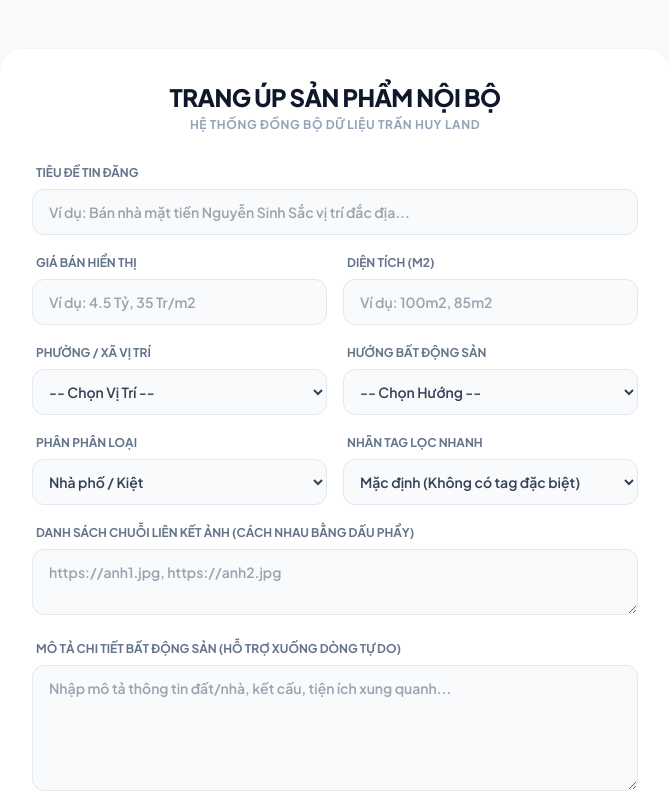
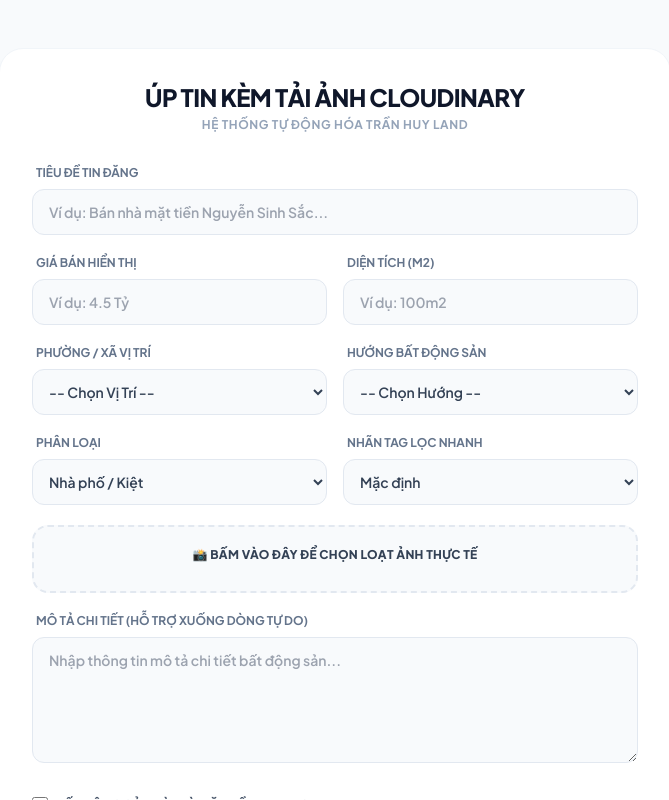
Before and after one commit to tranhuyland/tranhuylanddanang, a Next.js app: page /dang-tin in a window 1280 px wide. Shown: the top 800 px of the page, without its empty margins (305-974 px from the left). Built offline with nearby package versions, Linux system fonts and the light colour scheme.

Commit message:
Update page.tsx

```diff
--- a/src/app/dang-tin/page.tsx
+++ b/src/app/dang-tin/page.tsx
@@ -1,9 +1,11 @@
+'use html';
 'use client';
-import React, { useState } from 'react';
-import { FormEvent } from 'react';
+import React, { useState, ChangeEvent, FormEvent } from 'react';
 
-// 🚨 THAO TÁC BẮT BUỘC: Anh điền link Web App chuẩn (/exec) lấy từ Apps Script của Google Sheet vào đây
+// 🚨 CẤU HÌNH THÔNG SỐ: Anh điền chính xác các thông số của anh vào đây
 const GOOGLE_WEBAPP_URL = 'LINK_WEB_APP_EXEC_CỦA_ANH_VÀO_ĐÂY';
+const CLOUDINARY_CLOUD_NAME = 'TÊN_CLOUD_NAME_CỦA_ANH';
+const CLOUDINARY_UPLOAD_PRESET = 'TÊN_UPLOAD_PRESET_UNSIGNED_CỦA_ANH';
 
 export default function DangTinPage() {
   const [formData, setFormData] = useState({
@@ -11,25 +13,84 @@ export default function DangTinPage() {
     tieude: '',
     gia: '',
     dienTich: '',
-    khuVuc: '', // Biến này dùng để lưu Phường / Xã chuẩn của anh
+    khuVuc: '',
     huong: '',
     loaiHinh: 'Nhà phố',
-    anh: '',
+    anh: '', // Chuỗi danh sách link ảnh cách nhau bằng dấu phẩy để lưu lên Google Sheet
     mota: '',
     tag: 'all',
     isMatTien: false,
     ngayDang: ''
   });
 
+  const [uploading, setUploading] = useState(false);
+  const [uploadProgress, setUploadProgress] = useState(0);
+  const [selectedImagesPreview, setSelectedImagesPreview] = useState<string[]>([]);
   const [loading, setLoading] = useState(false);
   const [message, setMessage] = useState({ type: '', content: '' });
 
+  // HÀM XỬ LÝ ÚP LOẠT ẢNH THẲNG LÊN CLOUDINARY
+  const handleImageChange = async (e: ChangeEvent<HTMLInputElement>) => {
+    const files = e.target.files;
+    if (!files || files.length === 0) return;
+
+    setUploading(true);
+    setUploadProgress(0);
+    setMessage({ type: '', content: '' });
+
+    const uploadedUrls: string[] = [];
+    const previewUrls: string[] = [];
+    const totalFiles = files.length;
+
+    try {
+      for (let i = 0; i < totalFiles; i++) {
+        const file = files[i];
+
+        // Tạo đường dẫn xem trước tạm thời trên giao diện
+        previewUrls.push(URL.createObjectURL(file));
+
+        const data = new FormData();
+        data.append('file', file);
+        data.append('upload_preset', CLOUDINARY_UPLOAD_PRESET);
+
+        // Gọi API Cloudinary tải lên trực tiếp không cần Backend
+        const res = await fetch(`https://api.cloudinary.com/v1_1/${CLOUDINARY_CLOUD_NAME}/image/upload`, {
+          method: 'POST',
+          body: data
+        });
+
+        if (res.ok) {
+          const fileData = await res.json();
+          uploadedUrls.push(fileData.secure_url); // Lấy link ảnh bảo mật https chuẩn
+        }
+
+        // Cập nhật phần trăm tiến trình tải ảnh
+        const progress = Math.round(((i + 1) / totalFiles) * 100);
+        setUploadProgress(progress);
+      }
+
+      setSelectedImagesPreview(previewUrls);
+
+      // Ghép toàn bộ link ảnh vừa úp thành chuỗi ngăn cách bởi dấu phẩy đúng cấu trúc Google Sheet của anh
+      setFormData(prev => ({ ...prev, anh: uploadedUrls.join(', ') }));
+      setMessage({ type: 'success', content: `📸 Đã tải thành công ${uploadedUrls.length} ảnh lên hệ thống Cloudinary!` });
+    } catch (error) {
+      setMessage({ type: 'error', content: '❌ Gặp lỗi khi úp ảnh lên Cloudinary. Vui lòng kiểm tra lại cấu hình preset unsigned.' });
+    } finally {
+      setUploading(false);
+    }
+  };
+
   const handleSubmit = async (e: FormEvent) => {
     e.preventDefault();
+    if (uploading) {
+      setMessage({ type: 'error', content: '⏳ Vui lòng đợi hình ảnh tải lên hoàn tất trước khi đăng tin!' });
+      return;
+    }
+
     setLoading(true);
     setMessage({ type: '', content: '' });
 
-    // Tự động cập nhật ngày đăng theo định dạng VN DD/MM/YYYY
     const today = new Date();
     const day = String(today.getDate()).padStart(2, '0');
     const month = String(today.getMonth() + 1).padStart(2, '0');
@@ -45,7 +106,6 @@ export default function DangTinPage() {
     };
 
     try {
-      // Phương thức no-cors giúp đẩy data chạy ngầm siêu tốc thẳng lên Google Sheet không lo chặn bảo mật
       await fetch(GOOGLE_WEBAPP_URL, {
         method: 'POST',
         mode: 'no-cors',
@@ -55,7 +115,7 @@ export default function DangTinPage() {
         body: JSON.stringify(payload),
       });
 
-      setMessage({ type: 'success', content: '🎉 Úp sản phẩm bất động sản lên Google Sheet thành công!' });
+      setMessage({ type: 'success', content: '🎉 Úp sản phẩm bất động sản kèm ảnh Cloudinary lên Google Sheet thành công!' });
       setFormData({
         id: '',
         tieude: '',
@@ -70,8 +130,9 @@ export default function DangTinPage() {
         isMatTien: false,
         ngayDang: ''
       });
+      setSelectedImagesPreview([]);
     } catch (error) {
-      setMessage({ type: 'error', content: '❌ Lỗi kết nối. Vui lòng kiểm tra lại hệ thống tệp Apps Script.' });
+      setMessage({ type: 'error', content: '❌ Lỗi kết nối đồng bộ. Vui lòng kiểm tra tệp Apps Script.' });
     } finally {
       setLoading(false);
     }
@@ -81,8 +142,8 @@ export default function DangTinPage() {
     <div className="min-h-screen bg-slate-50 py-12 px-4 sm:px-6 lg:px-8">
       <div className="max-w-2xl mx-auto bg-white rounded-3xl border border-slate-100 shadow-xl p-6 sm:p-8">
         <div className="text-center mb-8">
-          <h1 className="text-xl sm:text-2xl font-black text-slate-900 uppercase tracking-tight">Trang Úp Sản Phẩm Nội Bộ</h1>
-          <p className="text-xs font-bold text-slate-400 mt-1 uppercase tracking-wider">Hệ thống đồng bộ dữ liệu Trần Huy Land</p>
+          <h1 className="text-xl sm:text-2xl font-black text-slate-900 uppercase tracking-tight">Úp Tin Kèm Tải Ảnh Cloudinary</h1>
+          <p className="text-xs font-bold text-slate-400 mt-1 uppercase tracking-wider">Hệ thống tự động hóa Trần Huy Land</p>
         </div>
 
         {message.content && (
@@ -94,17 +155,17 @@ export default function DangTinPage() {
         <form onSubmit={handleSubmit} className="space-y-5">
           <div>
             <label className="block text-xs font-bold text-slate-500 uppercase mb-2 ml-1">Tiêu đề tin đăng</label>
-            <input required type="text" value={formData.tieude} onChange={(e) => setFormData({ ...formData, tieude: e.target.value })} placeholder="Ví dụ: Bán nhà mặt tiền Nguyễn Sinh Sắc vị trí đắc địa..." className="w-full bg-slate-50 border border-slate-200 rounded-xl px-4 py-3 text-sm font-semibold focus:outline-none focus:border-amber-500 text-slate-700" />
+            <input required type="text" value={formData.tieude} onChange={(e) => setFormData({ ...formData, tieude: e.target.value })} placeholder="Ví dụ: Bán nhà mặt tiền Nguyễn Sinh Sắc..." className="w-full bg-slate-50 border border-slate-200 rounded-xl px-4 py-3 text-sm font-semibold focus:outline-none focus:border-amber-500 text-slate-700" />
           </div>
 
           <div className="grid grid-cols-2 gap-4">
             <div>
               <label className="block text-xs font-bold text-slate-500 uppercase mb-2 ml-1">Giá bán hiển thị</label>
-              <input required type="text" value={formData.gia} onChange={(e) => setFormData({ ...formData, gia: e.target.value })} placeholder="Ví dụ: 4.5 Tỷ, 35 Tr/m2" className="w-full bg-slate-50 border border-slate-200 rounded-xl px-4 py-3 text-sm font-semibold focus:outline-none focus:border-amber-500 text-slate-700" />
+              <input required type="text" value={formData.gia} onChange={(e) => setFormData({ ...formData, gia: e.target.value })} placeholder="Ví dụ: 4.5 Tỷ" className="w-full bg-slate-50 border border-slate-200 rounded-xl px-4 py-3 text-sm font-semibold focus:outline-none focus:border-amber-500 text-slate-700" />
             </div>
             <div>
               <label className="block text-xs font-bold text-slate-500 uppercase mb-2 ml-1">Diện tích (m2)</label>
-              <input required type="text" value={formData.dienTich} onChange={(e) => setFormData({ ...formData, dienTich: e.target.value })} placeholder="Ví dụ: 100m2, 85m2" className="w-full bg-slate-50 border border-slate-200 rounded-xl px-4 py-3 text-sm font-semibold focus:outline-none focus:border-amber-500 text-slate-700" />
+              <input required type="text" value={formData.dienTich} onChange={(e) => setFormData({ ...formData, dienTich: e.target.value })} placeholder="Ví dụ: 100m2" className="w-full bg-slate-50 border border-slate-200 rounded-xl px-4 py-3 text-sm font-semibold focus:outline-none focus:border-amber-500 text-slate-700" />
             </div>
           </div>
 
@@ -113,8 +174,6 @@ export default function DangTinPage() {
               <label className="block text-xs font-bold text-slate-500 uppercase mb-2 ml-1">Phường / Xã vị trí</label>
               <select required value={formData.khuVuc} onChange={(e) => setFormData({ ...formData, khuVuc: e.target.value })} className="w-full bg-slate-50 border border-slate-200 rounded-xl px-3 py-3 text-sm font-semibold focus:outline-none focus:border-amber-500 text-slate-700">
                 <option value="">-- Chọn Vị Trí --</option>
-
-                {/* 16 PHƯỜNG CHUẨN CỦA ANH */}
                 <option disabled className="font-bold text-slate-400 bg-slate-100">-- Danh sách Phường --</option>
                 <option value="Hải Châu">Hải Châu</option>
                 <option value="Hòa Cường">Hòa Cường</option>
@@ -132,8 +191,6 @@ export default function DangTinPage() {
                 <option value="Bà Nà">Bà Nà</option>
                 <option value="Hòa Tiến">Hòa Tiến</option>
                 <option value="Hòa Phước">Hòa Phước</option>
-
-                {/* 3 XÃ CHUẨN CỦA ANH */}
                 <option disabled className="font-bold text-slate-400 bg-slate-100">-- Danh sách Xã --</option>
                 <option value="Hòa Bắc">Hòa Bắc</option>
                 <option value="Hòa Liên">Hòa Liên</option>
@@ -144,21 +201,15 @@ export default function DangTinPage() {
               <label className="block text-xs font-bold text-slate-500 uppercase mb-2 ml-1">Hướng bất động sản</label>
               <select required value={formData.huong} onChange={(e) => setFormData({ ...formData, huong: e.target.value })} className="w-full bg-slate-50 border border-slate-200 rounded-xl px-3 py-3 text-sm font-semibold focus:outline-none focus:border-amber-500 text-slate-700">
                 <option value="">-- Chọn Hướng --</option>
-                <option value="Đông">Đông</option>
-                <option value="Tây">Tây</option>
-                <option value="Nam">Nam</option>
-                <option value="Bắc">Bắc</option>
-                <option value="Đông Nam">Đông Nam</option>
-                <option value="Đông Bắc">Đông Bắc</option>
-                <option value="Tây Nam">Tây Nam</option>
-                <option value="Tây Bắc">Tây Bắc</option>
+                <option value="Đông">Đông</option><option value="Tây">Tây</option><option value="Nam">Nam</option><option value="Bắc">Bắc</option>
+                <option value="Đông Nam">Đông Nam</option><option value="Đông Bắc">Đông Bắc</option><option value="Tây Nam">Tây Nam</option><option value="Tây Bắc">Tây Bắc</option>
               </select>
             </div>
           </div>
 
           <div className="grid grid-cols-2 gap-4">
             <div>
-              <label className="block text-xs font-bold text-slate-500 uppercase mb-2 ml-1">Phân Phân Loại</label>
+              <label className="block text-xs font-bold text-slate-500 uppercase mb-2 ml-1">Phân Loại</label>
               <select value={formData.loaiHinh} onChange={(e) => setFormData({ ...formData, loaiHinh: e.target.value })} className="w-full bg-slate-50 border border-slate-200 rounded-xl px-3 py-3 text-sm font-semibold focus:outline-none focus:border-amber-500 text-slate-700">
                 <option value="Nhà phố">Nhà phố / Kiệt</option>
                 <option value="Đất nền">Đất nền / Đất ở</option>
@@ -167,30 +218,57 @@ export default function DangTinPage() {
             <div>
               <label className="block text-xs font-bold text-slate-500 uppercase mb-2 ml-1">Nhãn Tag lọc nhanh</label>
               <select value={formData.tag} onChange={(e) => setFormData({ ...formData, tag: e.target.value })} className="w-full bg-slate-50 border border-slate-200 rounded-xl px-3 py-3 text-sm font-semibold focus:outline-none focus:border-amber-500 text-slate-700">
-                <option value="all">Mặc định (Không có tag đặc biệt)</option>
+                <option value="all">Mặc định</option>
                 <option value="mattien">Mặt Tiền Kinh Doanh</option>
                 <option value="chinhchu">Hàng Chính Chủ</option>
               </select>
             </div>
           </div>
 
-          <div>
-            <label className="block text-xs font-bold text-slate-500 uppercase mb-2 ml-1">Danh sách chuỗi liên kết ảnh (Cách nhau bằng dấu phẩy)</label>
-            <textarea required rows={2} value={formData.anh} onChange={(e) => setFormData({ ...formData, anh: e.target.value })} placeholder="https://anh1.jpg, https://anh2.jpg" className="w-full bg-slate-50 border border-slate-200 rounded-xl px-4 py-3 text-sm font-semibold focus:outline-none focus:border-amber-500 text-slate-700" />
+          {/* KHU VỰC CHỌN VÀ ÚP ẢNH CLOUDINARY TỰ ĐỘNG */}
+          <div className="bg-slate-50 border-2 border-dashed border-slate-200 rounded-2xl p-5 text-center">
+            <label className="block text-xs font-black text-slate-700 uppercase mb-2 tracking-wide cursor-pointer">
+              {uploading ? ` đang tải lên: ${uploadProgress}%` : '📸 Bấm vào đây để chọn loạt ảnh thực tế'}
+              <input
+                type="file"
+                multiple
+                accept="image/*"
+                disabled={uploading}
+                onChange={handleImageChange}
+                className="hidden"
+              />
+            </label>
+
+            {uploading && (
+              <div className="w-full bg-slate-200 h-2 rounded-full overflow-hidden mt-2">
+                <div className="bg-amber-500 h-full transition-all duration-300" style={{ width: `${uploadProgress}%` }}></div>
+              </div>
+            )}
+
+            {/* Khung xem trước danh sách ảnh đã úp thành công */}
+            {selectedImagesPreview.length > 0 && (
+              <div className="grid grid-cols-4 gap-2 mt-4">
+                {selectedImagesPreview.map((url, index) => (
+                  <div key={index} className="relative aspect-square rounded-lg overflow-hidden border bg-white">
+                    <img src={url} alt="preview" className="w-full h-full object-cover" />
+                  </div>
+                ))}
+              </div>
+            )}
           </div>
 
           <div>
-            <label className="block text-xs font-bold text-slate-500 uppercase mb-2 ml-1">Mô tả chi tiết bất động sản (Hỗ trợ xuống dòng tự do)</label>
-            <textarea required rows={5} value={formData.mota} onChange={(e) => setFormData({ ...formData, mota: e.target.value })} placeholder="Nhập mô tả thông tin đất/nhà, kết cấu, tiện ích xung quanh..." className="w-full bg-slate-50 border border-slate-200 rounded-xl px-4 py-3 text-sm font-semibold focus:outline-none focus:border-amber-500 text-slate-700 whitespace-pre-line" />
+            <label className="block text-xs font-bold text-slate-500 uppercase mb-2 ml-1">Mô tả chi tiết (Hỗ trợ xuống dòng tự do)</label>
+            <textarea required rows={5} value={formData.mota} onChange={(e) => setFormData({ ...formData, mota: e.target.value })} placeholder="Nhập thông tin mô tả chi tiết bất động sản..." className="w-full bg-slate-50 border border-slate-200 rounded-xl px-4 py-3 text-sm font-semibold focus:outline-none focus:border-amber-500 text-slate-700 whitespace-pre-line" />
           </div>
 
           <div className="flex items-center gap-2 pt-2">
-            <input type="checkbox" id="isMatTien" checked={formData.isMatTien} onChange={(e) => setFormData({ ...formData, isMatTien: e.target.checked })} className="w-4 4 text-amber-500 border-slate-300 rounded focus:ring-amber-500" />
-            <label htmlFor="isMatTien" className="text-xs font-bold text-slate-600 uppercase tracking-wide cursor-pointer select-none">Bất động sản này là nhà/đất mặt tiền kinh doanh</label>
+            <input type="checkbox" id="isMatTien" checked={formData.isMatTien} onChange={(e) => setFormData({ ...formData, isMatTien: e.target.checked })} className="w-4 h-4 text-amber-500 border-slate-300 rounded focus:ring-amber-500" />
+            <label htmlFor="isMatTien" className="text-xs font-bold text-slate-600 uppercase tracking-wide cursor-pointer select-none">Bất động sản này là mặt tiền kinh doanh</label>
           </div>
 
-          <button type="submit" disabled={loading} className="w-full bg-slate-900 text-white font-bold text-sm uppercase py-4 rounded-xl shadow-md hover:bg-slate-800 transition-colors disabled:bg-slate-400 mt-4">
-            {loading ? 'Đang gửi dữ liệu đồng bộ...' : '🚀 Xác Nhận Đăng Tin Lên Hệ Thống'}
+          <button type="submit" disabled={loading || uploading} className="w-full bg-slate-900 text-white font-bold text-sm uppercase py-4 rounded-xl shadow-md hover:bg-slate-800 transition-colors disabled:bg-slate-400 mt-4">
+            {loading ? 'Đang gửi dữ liệu đồng bộ...' : uploading ? '⏳ Đang tải ảnh lên Cloudinary...' : '🚀 Xác Nhận Đăng Tin Lên Hệ Thống'}
           </button>
         </form>
       </div>
```
